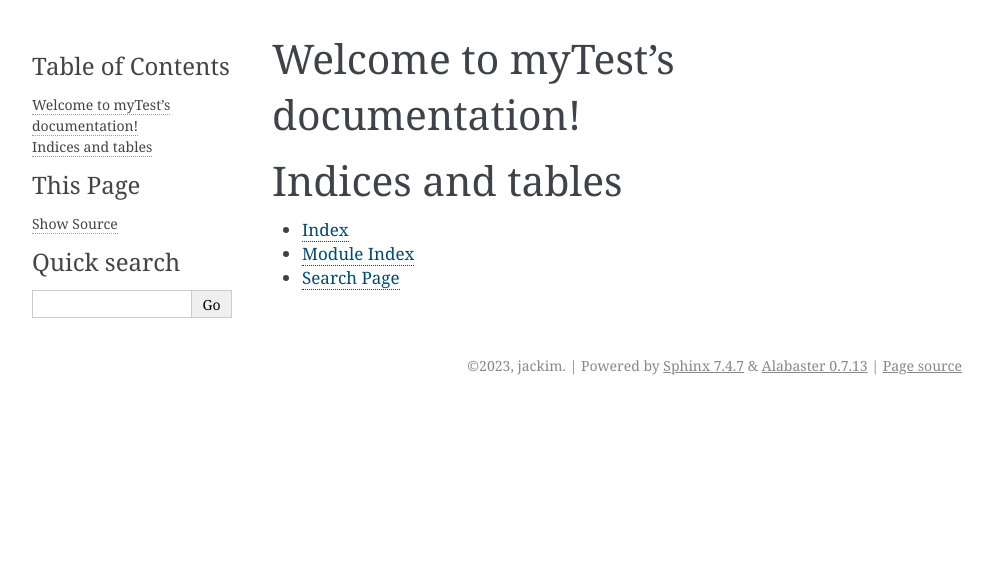
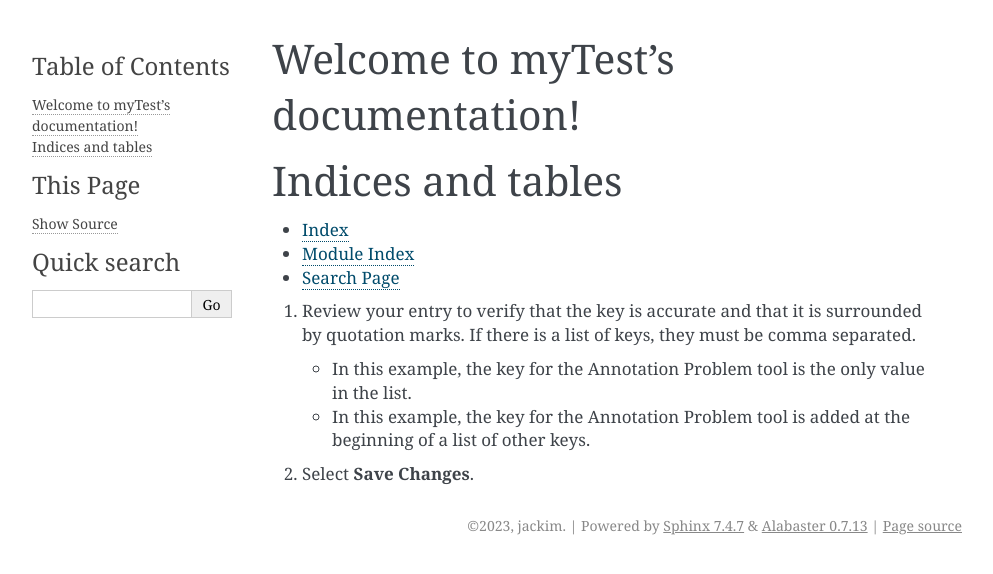
Before and after one commit to zheldwjstjf/myproject2, a Sphinx documentation site: the page built from readthedocs/source/index.rst, in a window 1280 px wide. Shown: the top 574 px of the page, without its empty margins (148-1141 px from the left). Built offline with Sphinx 7.4.7, drawn with Linux system fonts in a browser that asks for light colours.

Commit message:
update index.rst

```diff
--- a/readthedocs/source/index.rst
+++ b/readthedocs/source/index.rst
@@ -18,3 +18,17 @@ Indices and tables
 * :ref:`genindex`
 * :ref:`modindex`
 * :ref:`search`
+
+
+
+#. Review your entry to verify that the key is accurate and that it is
+   surrounded by quotation marks. If there is a list of keys, they must be
+   comma separated.
+
+   * In this example, the key for the Annotation Problem tool is the only
+     value in the list.
+
+   * In this example, the key for the Annotation Problem tool is added at
+     the beginning of a list of other keys.
+
+#. Select **Save Changes**.
```
